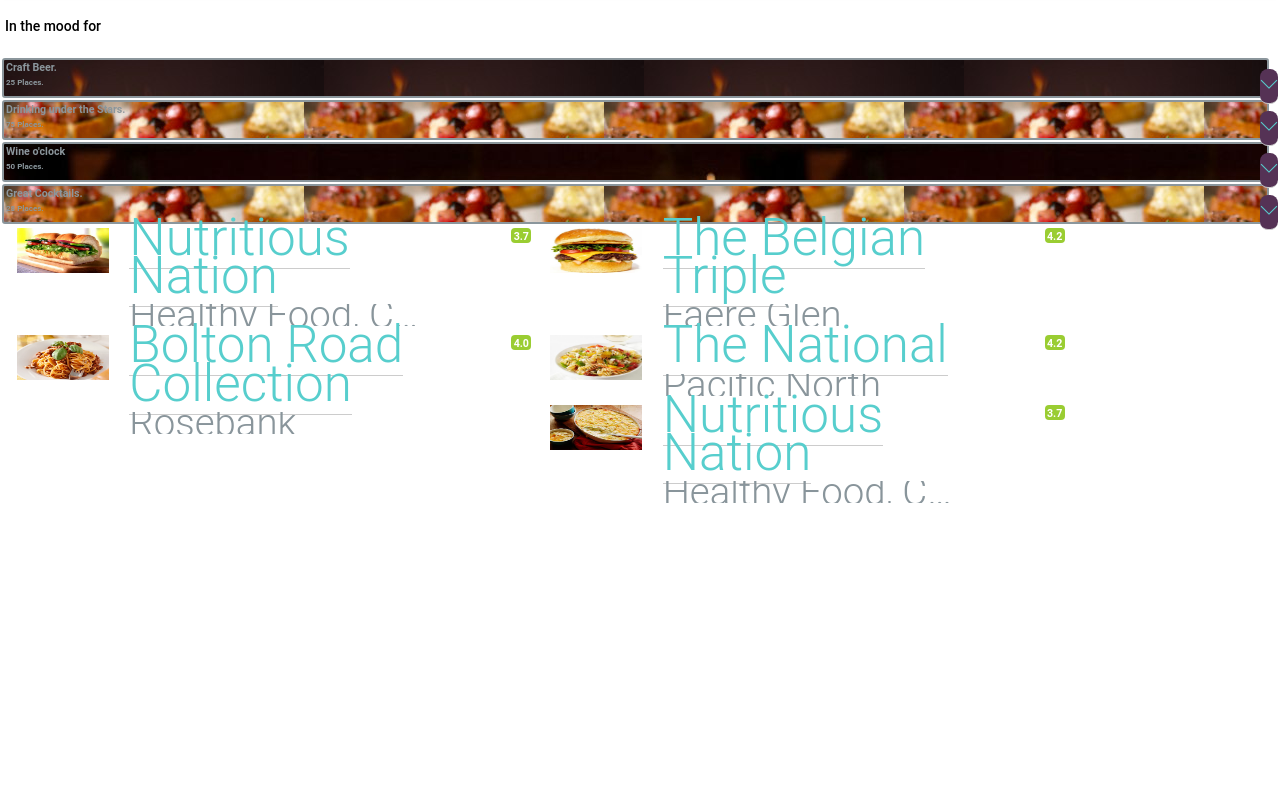
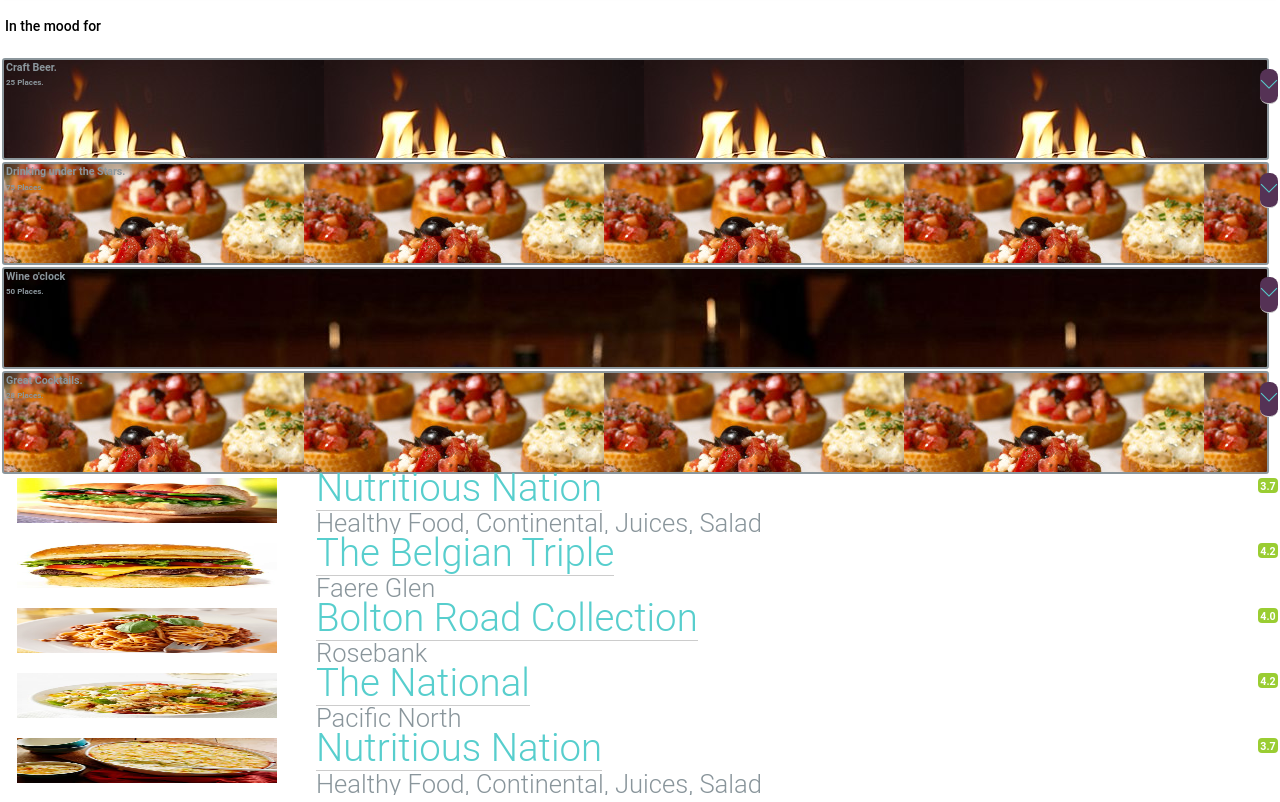
Before and after one commit to doctorBeast/Task, a plain HTML site: page Link2.html in a window 1280 px wide. Shown: the part 99-901 px from the top of the page. Before the commit the page ends 800 px from the top, so only its background shows below. Drawn offline with Linux system fonts and the light colour scheme; a web font is replaced by a local one.

Commit message:
Made changes to Link2

```diff
--- a/Link2.html
+++ b/Link2.html
@@ -49,7 +49,7 @@
                     </header>
                     <h5 style="padding: 0px 5px;">In the mood for</h5>
 
-    <div style="border: 2px solid; border-radius: 3px; width: 99%; height: 40px; margin: 2px 2px 2px 2px;background-image: url(images/Cocktail1.jpg);">
+    <div style="border: 2px solid; border-radius: 3px; width: 99%; height: 8vw; margin: 2px 2px 2px 2px;background-image: url(images/Cocktail1.jpg);">
         <div class="fh5co-hero-intro" style="margin-left: 2px;">
                             <p class="to-animate hero-animate-1 fadeInUp animated bold" style="font-size: 8pt; margin:0 0 2px 0;">Craft Beer.</p>
                             <p class="to-animate hero-animate-2 fadeInUp animated bold" style="font-size: 6pt;">25 Places.</p>
@@ -59,7 +59,7 @@
         </a>
     </div>
 
-    <div style="border: 2px solid; border-radius: 3px; width: 99%; height: 40px; margin: 2px 2px 2px 2px;background-image: url(images/Page2.jpg);">
+    <div style="border: 2px solid; border-radius: 3px; width: 99%; height: 8vw; margin: 2px 2px 2px 2px;background-image: url(images/Page2.jpg);">
         <div class="fh5co-hero-intro" style="margin-left: 2px;">
                             <p class="to-animate hero-animate-1 fadeInUp animated bold" style="font-size: 8pt; margin:0 0 2px 0;">Drinking under the Stars.</p>
                             <p class="to-animate hero-animate-2 fadeInUp animated bold" style="font-size: 6pt;">75 Places.</p>
@@ -69,7 +69,7 @@
         </a>
     </div>
 
-    <div style="border: 2px solid; border-radius: 3px; width: 99%; height: 40px; margin: 2px 2px 2px 2px;background-image: url(images/Cocktail3.jpg);">
+    <div style="border: 2px solid; border-radius: 3px; width: 99%; height: 8vw; margin: 2px 2px 2px 2px;background-image: url(images/Cocktail3.jpg);">
         <div class="fh5co-hero-intro" style="margin-left: 2px;">
                             <p class="to-animate hero-animate-1 fadeInUp animated bold" style="font-size: 8pt; margin:0 0 2px 0;">Wine o'clock</p>
                             <p class="to-animate hero-animate-2 fadeInUp animated bold" style="font-size: 6pt;">50 Places.</p>
@@ -79,7 +79,7 @@
         </a>
     </div>
 
-    <div style="border: 2px solid; border-radius: 3px; width: 99%; height: 40px; margin: 2px 2px 2px 2px;background-image: url(images/Page2.jpg);">
+    <div style="border: 2px solid; border-radius: 3px; width: 99%; height: 8vw; margin: 2px 2px 2px 2px;background-image: url(images/Page2.jpg);">
         <div class="fh5co-hero-intro" style="margin-left: 2px;">
                             <p class="to-animate hero-animate-1 fadeInUp animated bold" style="font-size: 8pt; margin:0 0 2px 0;">Great Cocktails.</p>
                             <p class="to-animate hero-animate-2 fadeInUp animated bold" style="font-size: 6pt;">28 Places.</p>
@@ -90,7 +90,7 @@
     </div>
 
                                                 <!-- START SHOWING SEARCH RESULTS -->
-                <div class="content search-result col-xs-12 col-sm-5" style="padding: 2px 2px;">
+                <div class="content search-result col-xs-12 col-sm-12" style="padding: 2px 2px;">
 
   <div class="col-xs-3 col-sm-3 pl0" style="height: 50px;">
 
@@ -103,12 +103,12 @@
   <div class="col-xs-9 col-sm-9 plr0" style="padding: 0px 0px;margin-right: 0px;">
     <div class="col-l-12 col-s-13">
       <div class="row">
-        <a class="result-order-flow-title hover_feedback ln20 " title="nutritious nation Restaurant, Punjabi Bagh" data-result-type="ResCard_Name" href="#" data-source="o2search-title" style="font-size: 4vw;">
+        <a class="result-order-flow-title hover_feedback ln20 " title="nutritious nation Restaurant, Punjabi Bagh" data-result-type="ResCard_Name" href="#" data-source="o2search-title" style="font-size: 3vw;">
           Nutritious Nation
         </a>
         <div class="description">
           <div class="clear"></div>
-          <div class="grey-text nowrap  ln24 " style="font-size: 3vw;"> Healthy Food, Continental, Juices, Salad</div>
+          <div class="grey-text nowrap  ln24 " style="font-size: 2vw;"> Healthy Food, Continental, Juices, Salad</div>
 
 
         </div>
@@ -131,7 +131,7 @@
 
 
 
-  <div class="content search-result col-xs-12 col-sm-5" style="padding: 2px 2px;">
+  <div class="content search-result col-xs-12 col-sm-12" style="padding: 2px 2px;">
 
   <div class="col-xs-3 col-sm-3 pl0" style="height: 50px;">
 
@@ -144,12 +144,12 @@
   <div class="col-xs-9 col-sm-9 plr0" style="padding: 0px 0px;margin-right: 0px;">
     <div class="col-l-12 col-s-13">
       <div class="row">
-        <a class="result-order-flow-title hover_feedback ln20 " title="nutritious nation Restaurant, Punjabi Bagh" data-result-type="ResCard_Name" href="#" data-source="o2search-title" style="font-size: 4vw;">
+        <a class="result-order-flow-title hover_feedback ln20 " title="nutritious nation Restaurant, Punjabi Bagh" data-result-type="ResCard_Name" href="#" data-source="o2search-title" style="font-size: 3vw;">
           The Belgian Triple
         </a>
         <div class="description">
           <div class="clear"></div>
-          <div class="grey-text nowrap  ln24 " style="font-size: 3vw;"> Faere Glen</div>
+          <div class="grey-text nowrap  ln24 " style="font-size: 2vw;"> Faere Glen</div>
 
 
         </div>
@@ -173,7 +173,7 @@
 
 
 
-  <div class="content search-result col-xs-12 col-sm-5" style="padding: 2px 2px;">
+  <div class="content search-result col-xs-12 col-sm-12" style="padding: 2px 2px;">
 
   <div class="col-xs-3 col-sm-3 pl0" style="height: 50px;">
 
@@ -186,12 +186,12 @@
   <div class="col-xs-9 col-sm-9 plr0" style="padding: 0px 0px;margin-right: 0px;">
     <div class="col-l-12 col-s-13">
       <div class="row">
-        <a class="result-order-flow-title hover_feedback ln20 " title="nutritious nation Restaurant, Punjabi Bagh" data-result-type="ResCard_Name" href="#" data-source="o2search-title" style="font-size: 4vw;">
+        <a class="result-order-flow-title hover_feedback ln20 " title="nutritious nation Restaurant, Punjabi Bagh" data-result-type="ResCard_Name" href="#" data-source="o2search-title" style="font-size: 3vw;">
           Bolton Road Collection
         </a>
         <div class="description">
           <div class="clear"></div>
-          <div class="grey-text nowrap  ln24 " style="font-size: 3vw;">Rosebank</div>
+          <div class="grey-text nowrap  ln24 " style="font-size: 2vw;">Rosebank</div>
 
 
         </div>
@@ -214,7 +214,7 @@
 
 
 
-  <div class="content search-result col-xs-12 col-sm-5" style="padding: 2px 2px;">
+  <div class="content search-result col-xs-12 col-sm-12" style="padding: 2px 2px;">
 
   <div class="col-xs-3 col-sm-3 pl0" style="height: 50px;">
 
@@ -227,12 +227,12 @@
   <div class="col-xs-9 col-sm-9 plr0" style="padding: 0px 0px;margin-right: 0px;">
     <div class="col-l-12 col-s-13">
       <div class="row">
-        <a class="result-order-flow-title hover_feedback ln20 " title="nutritious nation Restaurant, Punjabi Bagh" data-result-type="ResCard_Name" href="#" data-source="o2search-title" style="font-size: 4vw;">
+        <a class="result-order-flow-title hover_feedback ln20 " title="nutritious nation Restaurant, Punjabi Bagh" data-result-type="ResCard_Name" href="#" data-source="o2search-title" style="font-size: 3vw;">
           The National
         </a>
         <div class="description">
           <div class="clear"></div>
-          <div class="grey-text nowrap  ln24 " style="font-size: 3vw;">Pacific North</div>
+          <div class="grey-text nowrap  ln24 " style="font-size: 2vw;">Pacific North</div>
 
 
         </div>
@@ -255,7 +255,7 @@
 
 
 
-  <div class="content search-result col-xs-12 col-sm-5" style="padding: 2px 2px;">
+  <div class="content search-result col-xs-12 col-sm-12" style="padding: 2px 2px;">
 
   <div class="col-xs-3 col-sm-3 pl0" style="height: 50px;">
 
@@ -268,12 +268,12 @@
   <div class="col-xs-9 col-sm-9 plr0" style="padding: 0px 0px;margin-right: 0px;">
     <div class="col-l-12 col-s-13">
       <div class="row">
-        <a class="result-order-flow-title hover_feedback ln20 " title="nutritious nation Restaurant, Punjabi Bagh" data-result-type="ResCard_Name" href="#" data-source="o2search-title" style="font-size: 4vw;">
+        <a class="result-order-flow-title hover_feedback ln20 " title="nutritious nation Restaurant, Punjabi Bagh" data-result-type="ResCard_Name" href="#" data-source="o2search-title" style="font-size: 3vw;">
           Nutritious Nation
         </a>
         <div class="description">
           <div class="clear"></div>
-          <div class="grey-text nowrap  ln24 " style="font-size: 3vw;"> Healthy Food, Continental, Juices, Salad</div>
+          <div class="grey-text nowrap  ln24 " style="font-size: 2vw;"> Healthy Food, Continental, Juices, Salad</div>
 
 
         </div>
```
